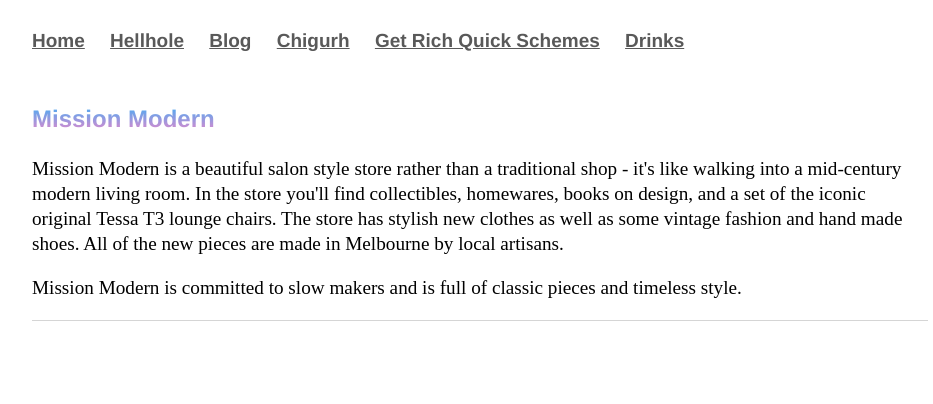
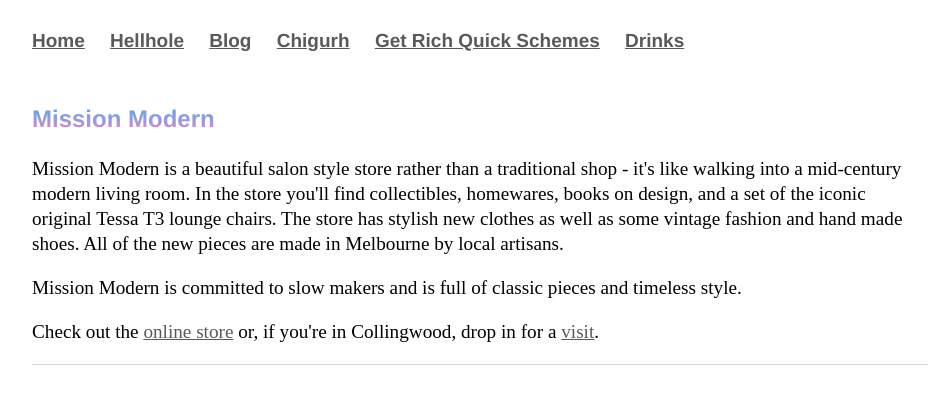
Before and after one commit to Pinelife/pinelife.github.io, a Jekyll site: the page built from missionmodern.html, in a window 1280 px wide. Shown: the top 404 px of the page, without its empty margins (160-1093 px from the left). Built offline with Jekyll 4.4.1, drawn with Linux system fonts in a browser that asks for light colours.

Commit message:
Update missionmodern.html

```diff
--- a/missionmodern.html
+++ b/missionmodern.html
@@ -25,3 +25,5 @@
 	All of the new pieces are made in Melbourne by local artisans. </p>
 
 <p>Mission Modern is committed to slow makers and is full of classic pieces and timeless style.</p>
+
+<p>Check out the <a href = "http://www.missionmodern.com.au/shop/">online store</a> or, if you're in Collingwood, drop in for a <a href = "www.missionmodern.com.au/visit/">visit</a>.</p>
```
